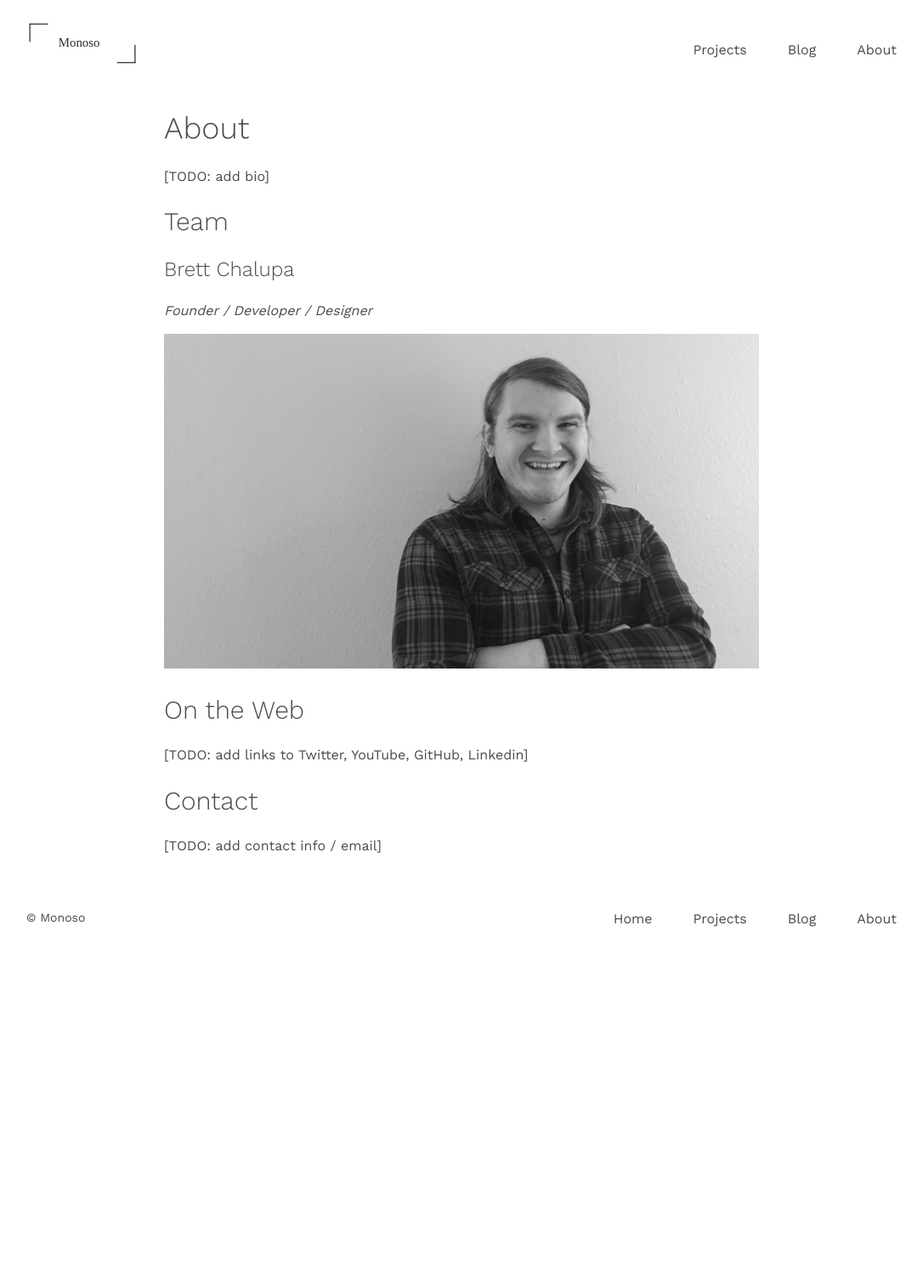
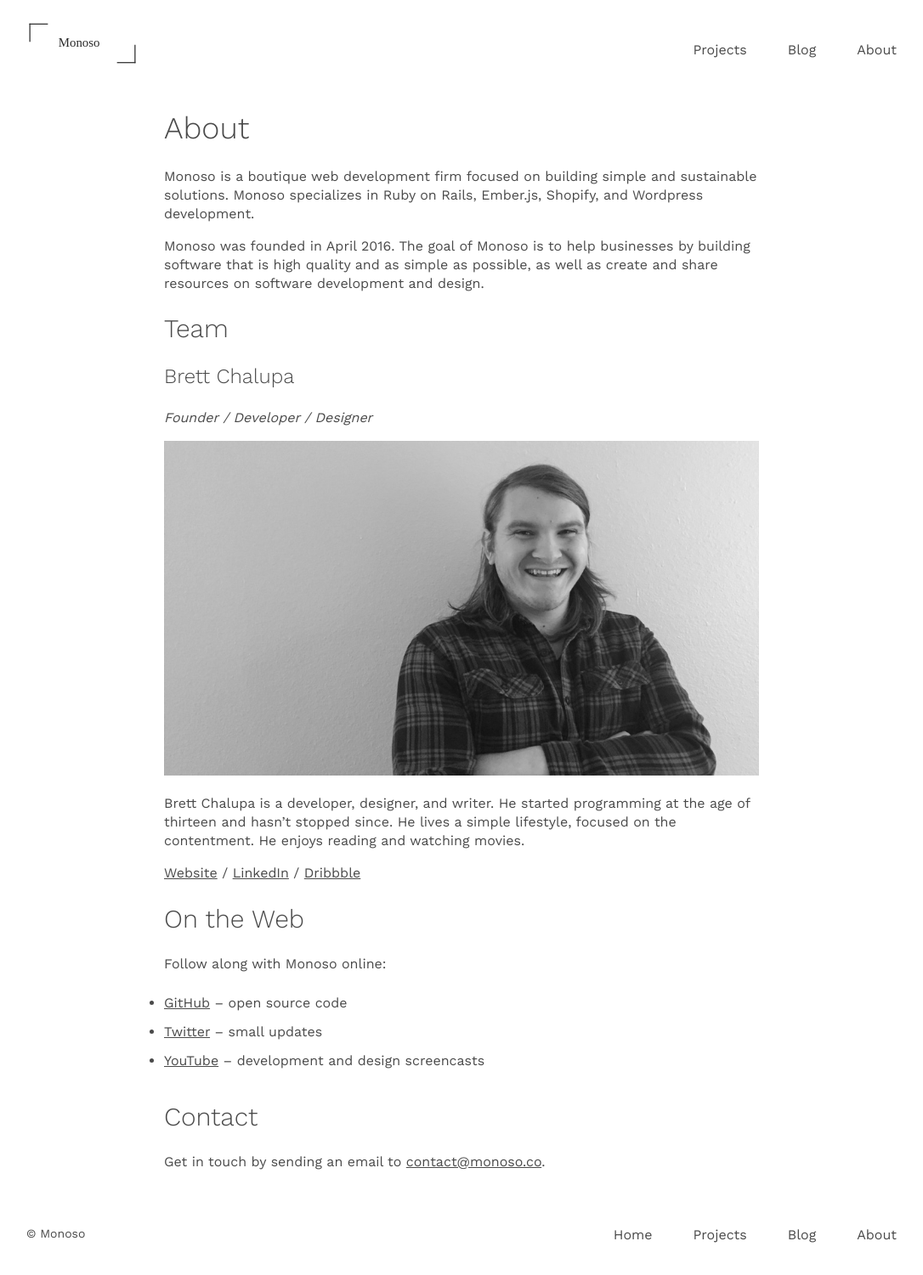
Before and after one commit to brettchalupa/brettcodes, a Jekyll site: the page built from about.md, in a window 1280 px wide. Shown: the whole page at 85% size, without its empty margins (97-1183 px from the left). Built offline with Jekyll 4.4.1, drawn with Linux system fonts in a browser that asks for light colours; before the commit the page ends 1129 px from its top, so only the background shows below that.

Commit message:
Add content to the About page
This replaces the placeholder content on the About page with actual
content.

```diff
--- a/about.md
+++ b/about.md
@@ -1,13 +1,20 @@
 ---
 title: About
 permalink: "/about"
-description: Information about  Monoso, links to their profiles on the web, and how to get in touch.
+description: Information about Monoso, links to their profiles on the web, and how to get in touch.
 layout: default
 ---
 
 # About
 
-[TODO: add bio]
+Monoso is a boutique web development firm focused on building simple and
+sustainable solutions. Monoso specializes in Ruby on Rails, Ember.js,
+Shopify, and Wordpress development.
+
+Monoso was founded in April 2016. The goal of Monoso is to help
+businesses by building software that is high quality and as simple as
+possible, as well as create and share resources on software development
+and design.
 
 ## Team
 
@@ -17,10 +24,25 @@ layout: default
 
 ![Photo of Brett](/img/about_brett.jpg)
 
+Brett Chalupa is a developer, designer, and writer. He started
+programming at the age of thirteen and hasn't stopped since. He lives a
+simple lifestyle, focused on the contentment. He enjoys reading and
+watching movies.
+
+[Website](http://www.brettchalupa.com) /
+[LinkedIn](https://www.linkedin.com/in/brett-chalupa) /
+[Dribbble](https://dribbble.com/brettchalupa)
+
 ## On the Web
 
-[TODO: add links to Twitter, YouTube, GitHub, Linkedin]
+Follow along with Monoso online:
+
+- [GitHub](https://github.com/monoso) &ndash; open source code
+- [Twitter](https://twitter.com/monoso_co) &ndash; small updates
+- [YouTube](https://www.youtube.com/channel/UCQXaIyeRqHjK9EK41b8J3yQ) &ndash;
+  development and design screencasts
 
 ## Contact
 
-[TODO: add contact info / email]
+Get in touch by sending an email to
+[contact@monoso.co](mailto:contact@monoso.co).
```
